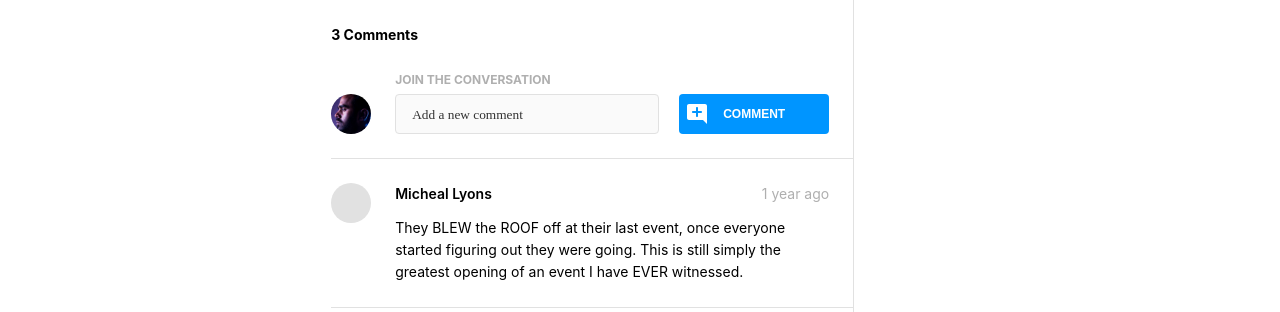
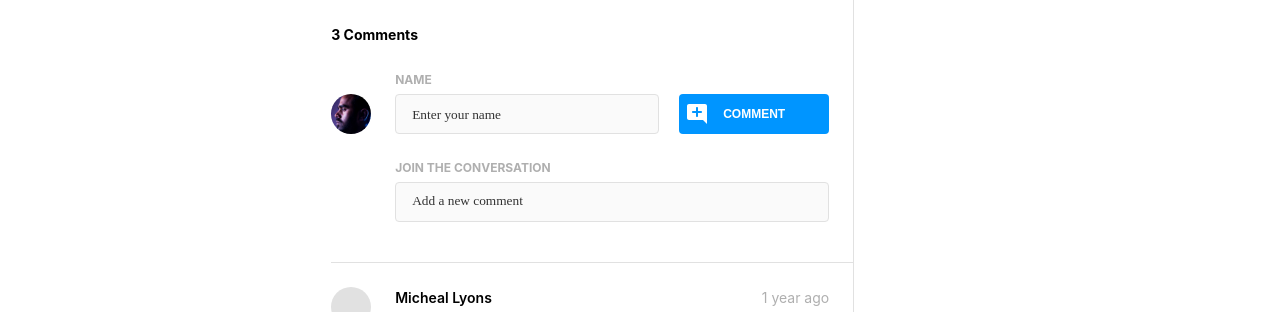
Before and after one commit to bninglis/brendan-inglis-brainflix, a React (Create React App) app: page / in a window 1280 px wide. Shown: the part 787-1099 px from the top of the page. Built offline with nearby package versions, Linux system fonts and the light colour scheme; no server answers; a web font is replaced by a local one.

Commit message:
adds name field for comments for diving deeper

```diff
--- a/src/components/Conversation/Comment/Comment.js
+++ b/src/components/Conversation/Comment/Comment.js
@@ -6,11 +6,12 @@ import "../../../styles/styles.scss";
 function Comment() {
     return (
         <div className="comment">
+
         <img src={mohanMuruge} alt="user profile" className="comment__pfp pfp"/>
         <form action="" className="comment__form">
-            <label htmlFor="postinput" className="post__label post__label--input">JOIN THE CONVERSATION</label>
-            <label htmlFor="posttextarea" className="post__label post__label--textarea">JOIN THE CONVERSATION</label>
-            <input name="postinput" id="postInput" className="post__input" placeholder="Add a new comment"/>
+            <label for="name" className="name__label">NAME</label>
+            <input type="text" name="name" autocomplete="off" className="name__input" maxlength="45" placeholder="Enter your name" />
+            <label htmlFor="posttextarea" className="post__label">JOIN THE CONVERSATION</label>
             <textarea name="posttextarea" id="postTextArea" className="post__textarea" wrap="soft" placeholder="Add a new comment"/>
             <button className="comment__button">
                 <img src={addComment} alt="comment icon" className="button__icon icon"/>
--- a/src/components/Conversation/Comment/Comment.scss
+++ b/src/components/Conversation/Comment/Comment.scss
@@ -19,46 +19,33 @@
         display: flex;
         flex-direction: column;
         width: 100%;
-
-        @include tablet-plus {
-
-        }
     }
 
     &__button {
         @include component-margin(1,0,1);
 
         @include tablet-plus {
-            margin-top: -2.5rem;
+            margin-top: -8rem;
+            margin-bottom: 8rem;
             align-self: flex-end;
         }
     }
 }
 
-.post{
-    &__label{
-        &--input{
-            @include mobile{
-                display: none;
-            }
-        }
-        &--textarea{
-            @include tablet-plus{
-                display: none;
-            }
-        }
-    }
-
+.name{
     &__input{
-        margin-right: 10.625rem;
-        @include mobile{
-            display:none;
-        }
-    }
-
-    &__textarea{
-        @include tablet-plus{
-            display: none;
+        @include component-margin(0,0,1);
+        @include tablet-plus {
+            margin-right: 10.625rem;
         }
     }
 }
+
+.post{
+    &__textarea{
+        @include tablet-plus{
+            height: 2.5rem;
+            padding-top: .65rem;
+        }
+    }
+}
```
